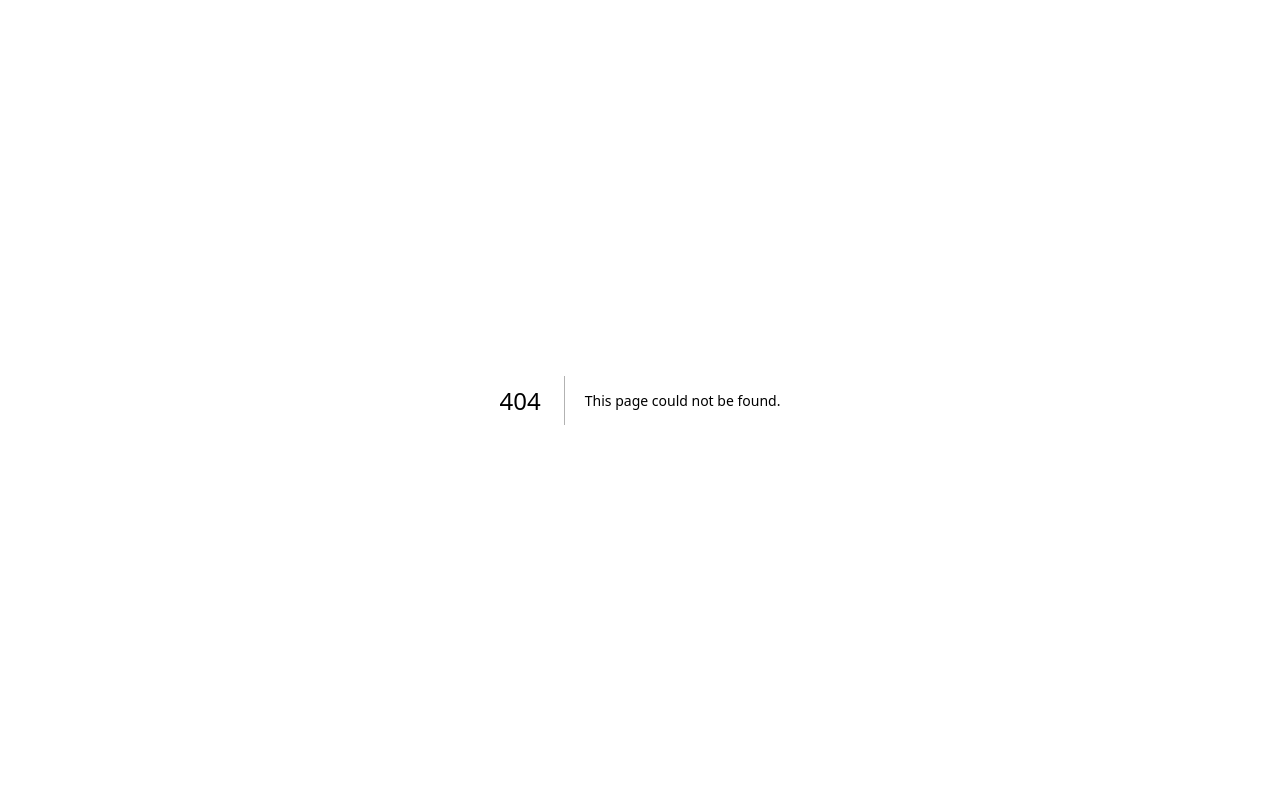
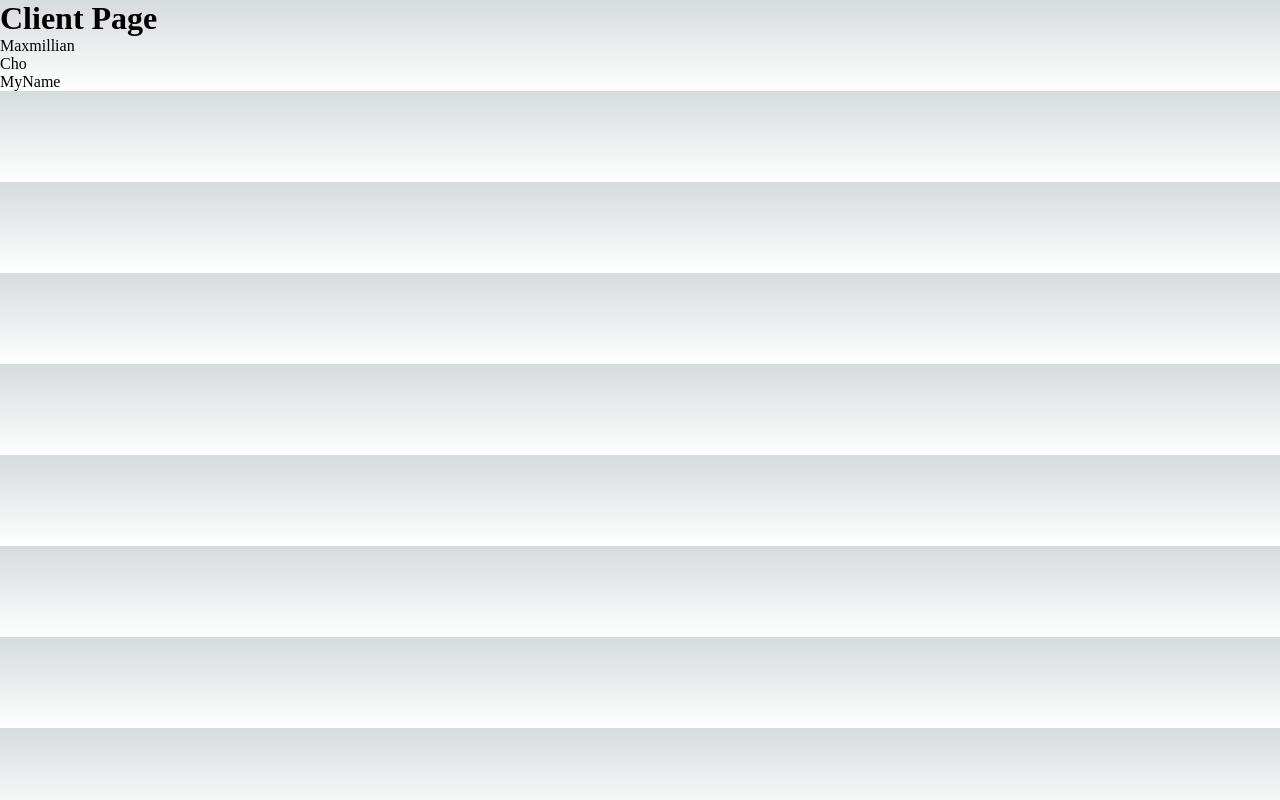
Before and after one commit to ChoYoungBin/nextJS_Study, a Next.js app in the folder nextjs-course/: page /clients in a window 1280 px wide. Before the commit this address had no page. Built offline with nearby package versions, Linux system fonts and the light colour scheme.

Commit message:
#Day5 added Page Routing on NextJs Project

```diff
--- a/nextjs-course/pages/_document.js
+++ /dev/null
@@ -1,13 +0,0 @@
-import { Html, Head, Main, NextScript } from 'next/document'
-
-export default function Document() {
-  return (
-    <Html lang="en">
-      <Head />
-      <body>
-        <Main />
-        <NextScript />
-      </body>
-    </Html>
-  )
-}
--- a/nextjs-course/pages/api/hello.js
+++ /dev/null
@@ -1,5 +0,0 @@
-// Next.js API route support: https://nextjs.org/docs/api-routes/introduction
-
-export default function handler(req, res) {
-  res.status(200).json({ name: 'John Doe' })
-}
--- /dev/null
+++ b/nextjs-course/pages/clients/index.js
@@ -0,0 +1,36 @@
+import Link from "next/link";
+
+const ClientPage = () => {
+  const clients = [
+    { id: "max", name: "Maxmillian" },
+    { id: "youngbin", name: "Cho" },
+    { id: "test", name: "MyName" },
+  ];
+
+  return (
+    <>
+      <div>
+        <h1>Client Page</h1>
+        <ul>
+          {clients?.map((client) => {
+            return (
+              <li key={client.id}>
+                {/* <Link href={`/clients/${client.id}`}>{client.name}</Link> */}
+                <Link
+                  href={{
+                    pathname: "/clients/[id]",
+                    query: { id: client.id, name: client.name },
+                  }}
+                >
+                  {client.name}
+                </Link>
+              </li>
+            );
+          })}
+        </ul>
+      </div>
+    </>
+  );
+};
+
+export default ClientPage;
--- a/nextjs-course/styles/globals.css
+++ b/nextjs-course/styles/globals.css
@@ -1,9 +1,9 @@
 :root {
   --max-width: 1100px;
   --border-radius: 12px;
-  --font-mono: ui-monospace, Menlo, Monaco, 'Cascadia Mono', 'Segoe UI Mono',
-    'Roboto Mono', 'Oxygen Mono', 'Ubuntu Monospace', 'Source Code Pro',
-    'Fira Mono', 'Droid Sans Mono', 'Courier New', monospace;
+  --font-mono: ui-monospace, Menlo, Monaco, "Cascadia Mono", "Segoe UI Mono",
+    "Roboto Mono", "Oxygen Mono", "Ubuntu Monospace", "Source Code Pro",
+    "Fira Mono", "Droid Sans Mono", "Courier New", monospace;
 
   --foreground-rgb: 0, 0, 0;
   --background-start-rgb: 214, 219, 220;
```
Also changed, not shown: nextjs-course/pages/about/index.js (added, +11 -0 lines), nextjs-course/pages/blog/[...slug].js (added, +17 -0 lines), nextjs-course/pages/clients/[id]/[clientprojectid].js (added, +16 -0 lines), nextjs-course/pages/clients/[id]/index.js (added, +14 -0 lines), nextjs-course/pages/index.js (+22 -11 lines), nextjs-course/pages/portfolio/[projectid].js (added, +20 -0 lines), nextjs-course/pages/portfolio/index.js (added, +11 -0 lines), nextjs-course/pages/portfolio/list.js (added, +10 -0 lines), 1 other file (tests, documents, lock files or other folders).
